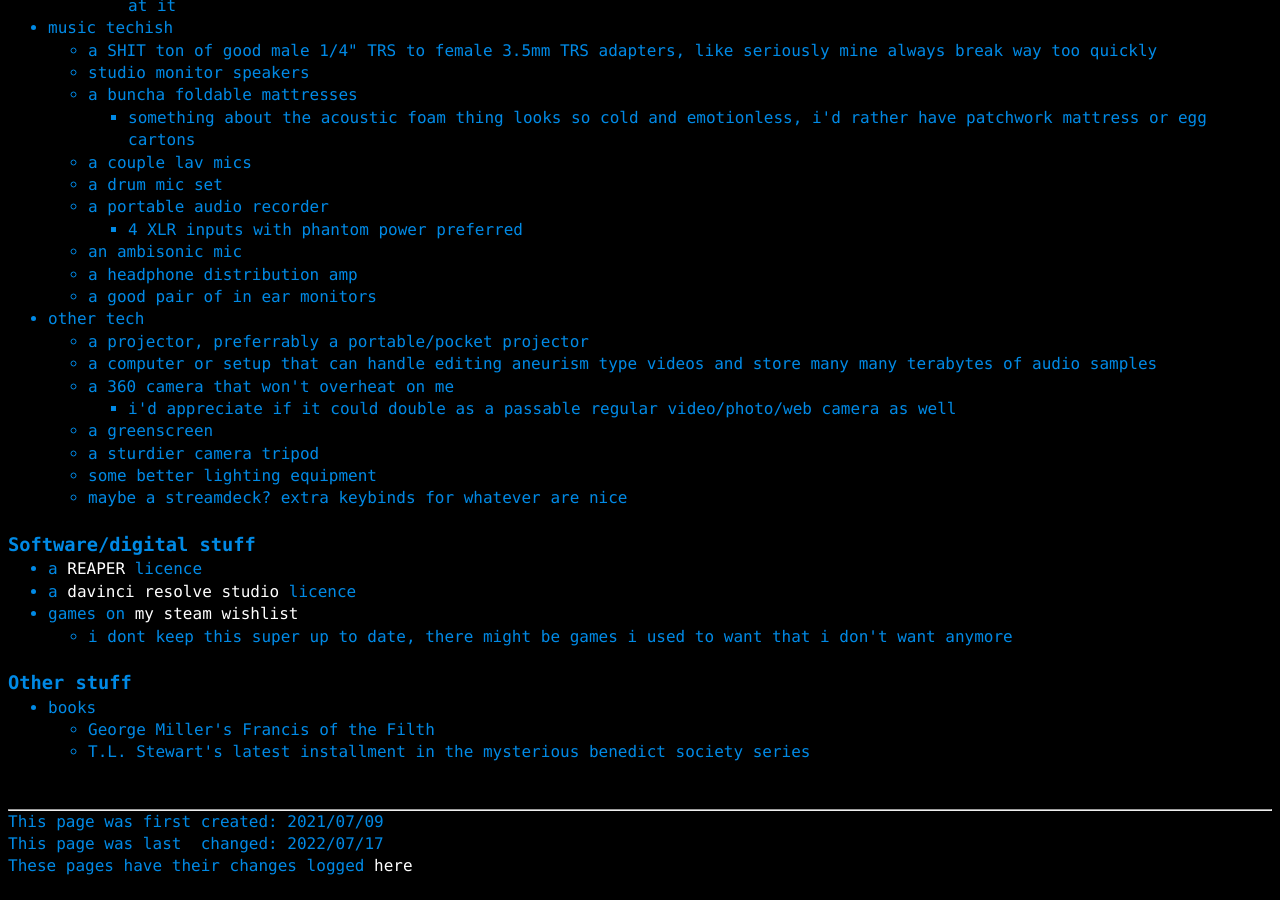
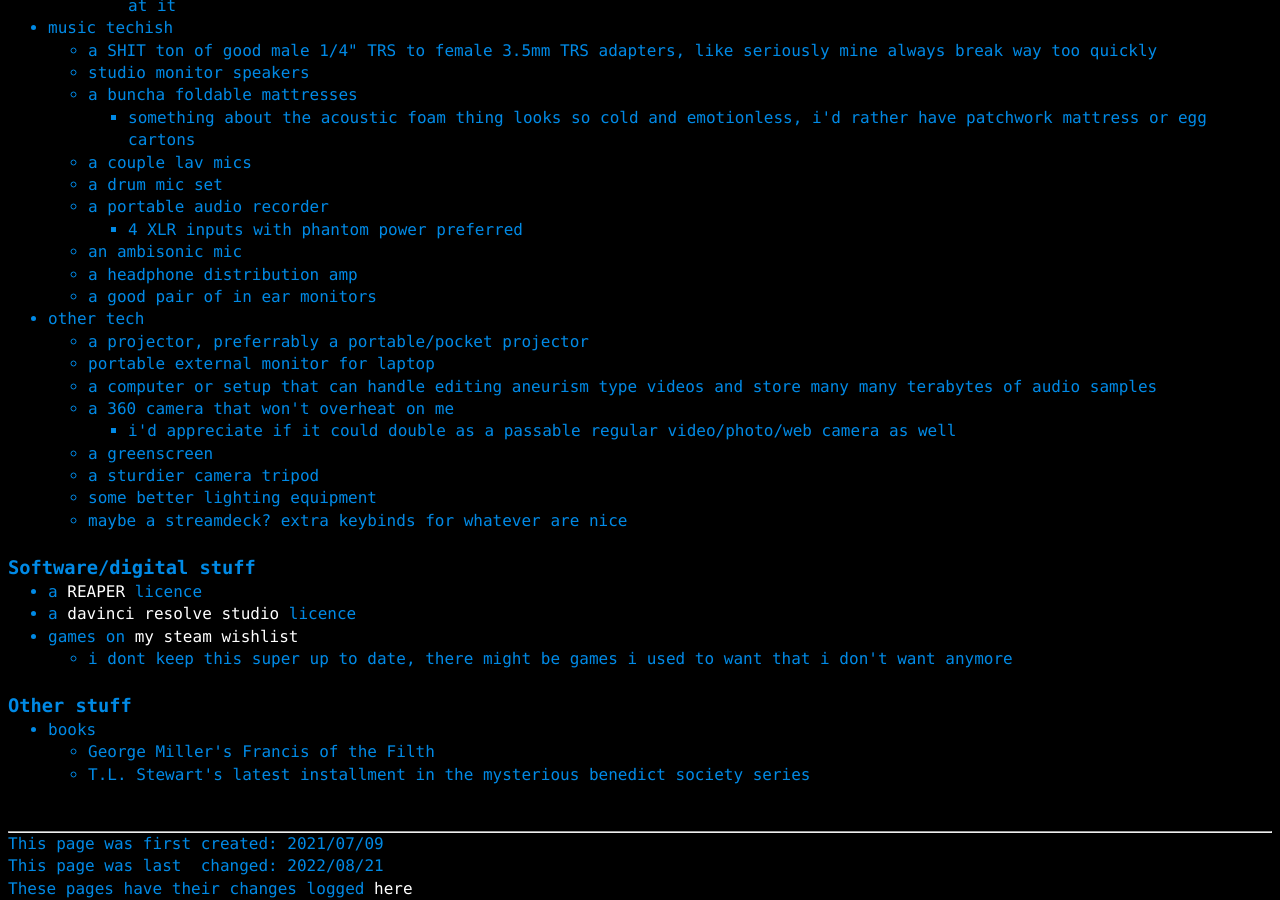
Before and after one commit to a-erfan-aa/a-erfan-aa.github.io, a Jekyll site: the page built from misc/things-i-want.html, in a window 1280 px wide and 900 px high, scrolled down 905 px. Built offline with Jekyll 4.4.1, drawn with Linux system fonts in a browser that asks for light colours; before the commit the page ends 1783 px from its top, so only the background shows below that.

Commit message:
Add portable monitor to things-i-want.html
Also update lastChanged

```diff
--- a/misc/things-i-want.html
+++ b/misc/things-i-want.html
@@ -3,7 +3,7 @@
 title: Things that i want
 description: My wishlist
 firstCreated: 2021/07/09
-lastChanged: 2022/07/17
+lastChanged: 2022/08/21
 ---
 <!-- title and subtitle -->
 <div>
@@ -82,6 +82,7 @@
 			<li>other tech
 				<ul>
 					<li>a projector, preferrably a portable/pocket projector</li>
+					<li>portable external monitor for laptop</li>
 					<li>a computer or setup that can handle editing aneurism type videos and store many many terabytes of audio samples</li>
 					<li>a 360 camera that won't overheat on me
 						<ul>
```
